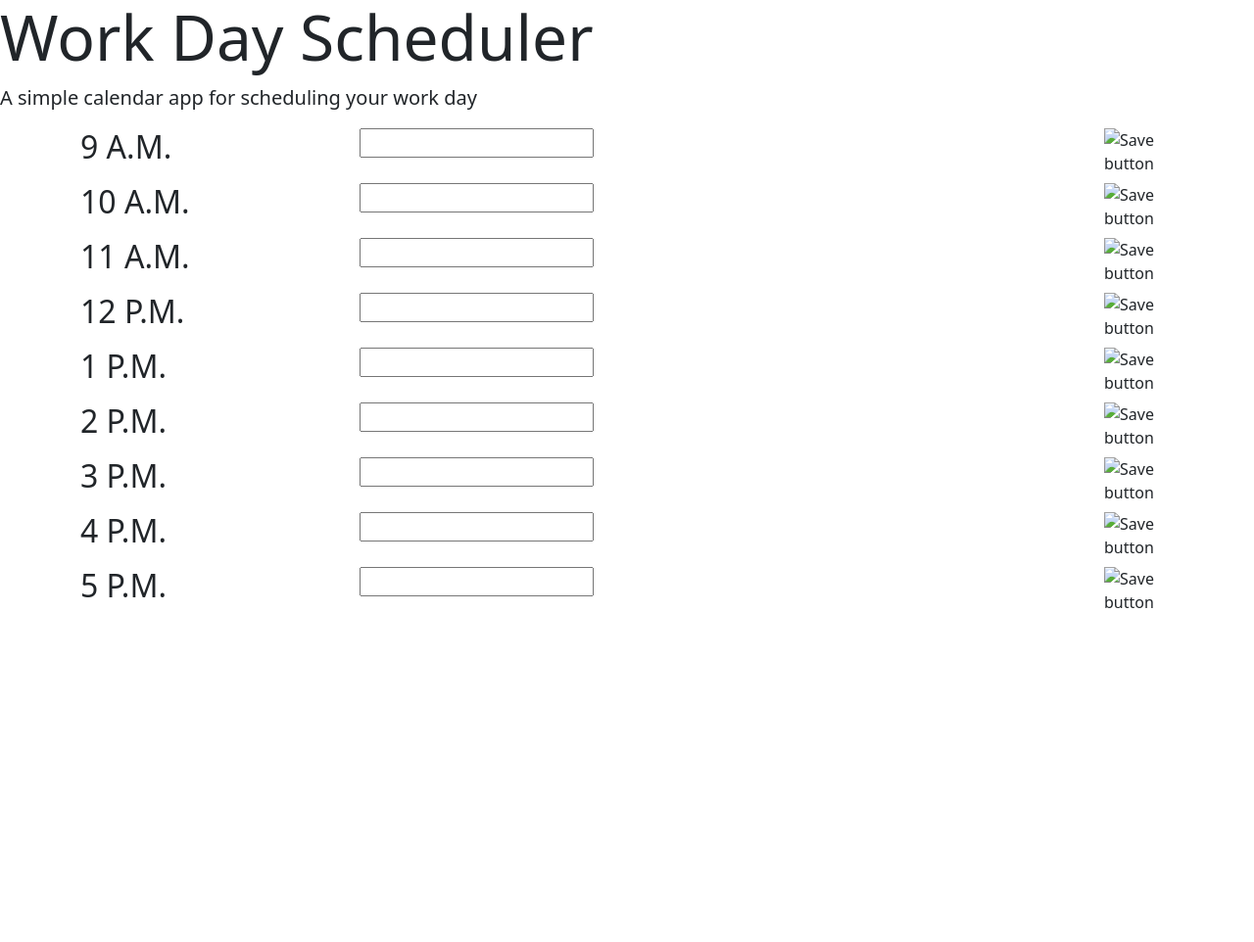
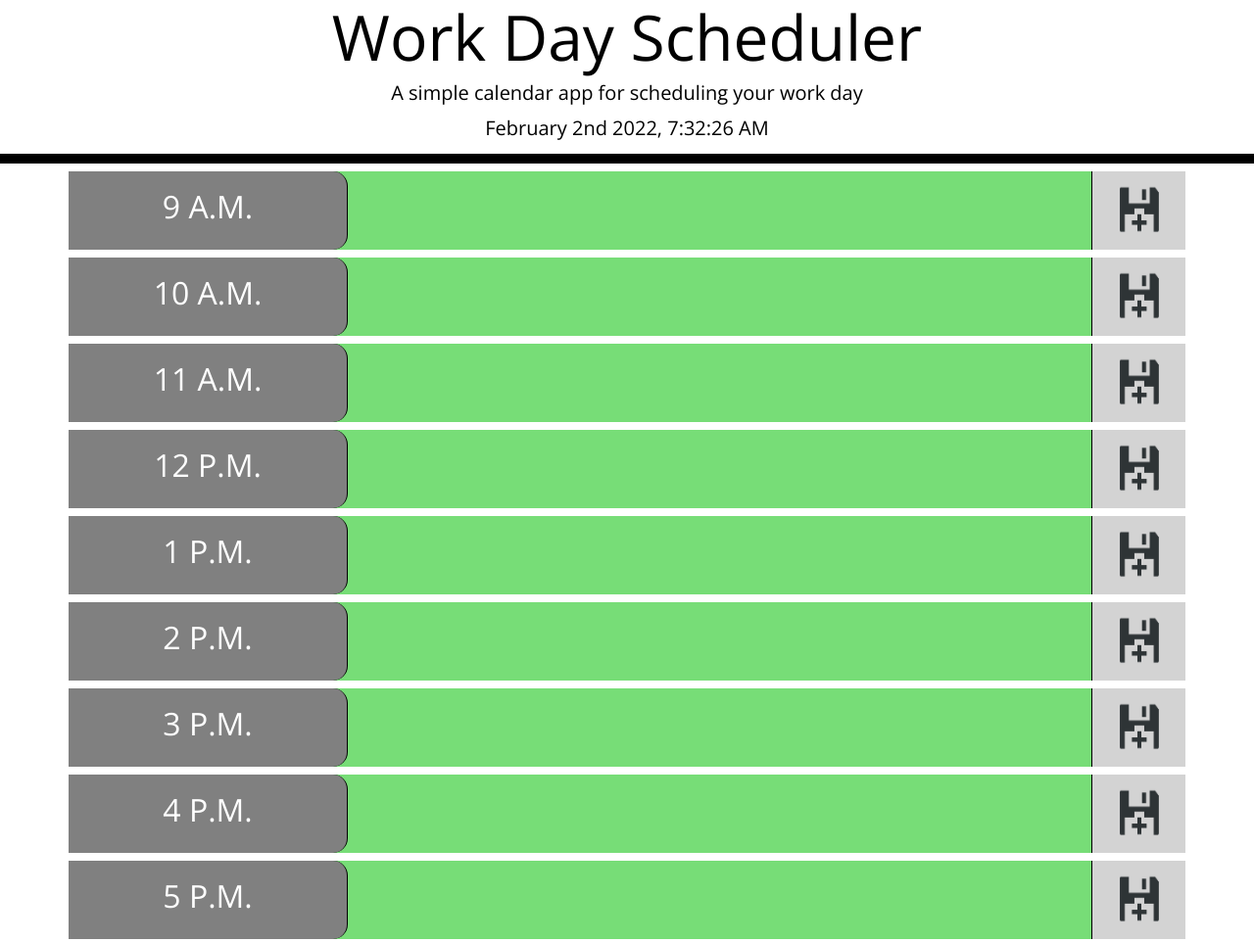
Before and after one commit to djmarcy/pt-planner, a plain HTML site: page index.html in a window 1280 px wide. Shown: the whole page at 98% size. Before the commit the page ends 800 px from the top, so only its background shows below. Drawn offline with nearby package versions, Linux system fonts and the light colour scheme; the site is published under a folder, as on GitHub Pages, so addresses that start at the root find nothing.

Commit message:
Update index.html

```diff
--- a/index.html
+++ b/index.html
@@ -11,7 +11,7 @@
   <link rel="stylesheet" href="https://use.fontawesome.com/releases/v5.8.1/css/all.css"
     integrity="sha384-50oBUHEmvpQ+1lW4y57PTFmhCaXp0ML5d60M1M7uH2+nqUivzIebhndOJK28anvf" crossorigin="anonymous" />
   <link href="https://fonts.googleapis.com/css?family=Open+Sans&display=swap" rel="stylesheet" />
-  <link rel="stylesheet" href="/assets/css/style.css" />
+  <link rel="stylesheet" href="./assets/css/style.css" />
   <title>Work Day Scheduler</title>
 </head>
 
@@ -31,7 +31,7 @@
         <input type="textarea" name="textarea9" class="textarea" id="input9">
       </div>
       <div class="save-block col-md-1">
-        <img src="/assets/imgs/icon-pack-2129743.png" alt="Save button" class="save-img" id="9">
+        <img src="./assets/imgs/icon-pack-2129743.png" alt="Save button" class="save-img" id="9">
       </div>
     </div>
 
@@ -43,7 +43,7 @@
         <input type="textarea" name="textarea10" class="textarea" id="input10">
       </div>
       <div class="save-block col-md-1">
-        <img src="/assets/imgs/icon-pack-2129743.png" alt="Save button" class="save-img" id="10">
+        <img src="./assets/imgs/icon-pack-2129743.png" alt="Save button" class="save-img" id="10">
       </div>
     </div>
 
@@ -55,7 +55,7 @@
         <input type="textarea" name="textarea11" class="textarea" id="input11">
       </div>
       <div class="save-block col-md-1">
-        <img src="/assets/imgs/icon-pack-2129743.png" alt="Save button" class="save-img" id="11">
+        <img src="./assets/imgs/icon-pack-2129743.png" alt="Save button" class="save-img" id="11">
       </div>
     </div>
 
@@ -67,7 +67,7 @@
         <input type="textarea" name="textarea12" class="textarea" id="input12">
       </div>
       <div class="save-block col-md-1">
-        <img src="/assets/imgs/icon-pack-2129743.png" alt="Save button" class="save-img" id="12">
+        <img src="./assets/imgs/icon-pack-2129743.png" alt="Save button" class="save-img" id="12">
       </div>
     </div>
 
@@ -79,7 +79,7 @@
         <input type="textarea" name="textarea1" class="textarea" id="input13">
       </div>
       <div class="save-block col-md-1">
-        <img src="/assets/imgs/icon-pack-2129743.png" alt="Save button" class="save-img" id="13">
+        <img src="./assets/imgs/icon-pack-2129743.png" alt="Save button" class="save-img" id="13">
       </div>
     </div>
 
@@ -91,7 +91,7 @@
         <input type="textarea" name="textarea2" class="textarea" id="input14">
       </div>
       <div class="save-block col-md-1">
-        <img src="/assets/imgs/icon-pack-2129743.png" alt="Save button" class="save-img" id="14">
+        <img src="./assets/imgs/icon-pack-2129743.png" alt="Save button" class="save-img" id="14">
       </div>
     </div>
 
@@ -103,7 +103,7 @@
         <input type="textarea" name="textarea3" class="textarea" id="input15">
       </div>
       <div class="save-block col-md-1">
-        <img src="/assets/imgs/icon-pack-2129743.png" alt="Save button" class="save-img" id="15">
+        <img src="./assets/imgs/icon-pack-2129743.png" alt="Save button" class="save-img" id="15">
       </div>
     </div>
 
@@ -115,7 +115,7 @@
         <input type="textarea" name="textarea4" class="textarea" id="input16">
       </div>
       <div class="save-block col-md-1">
-      <img src="/assets/imgs/icon-pack-2129743.png" alt="Save button" class="save-img" id="16">
+      <img src="./assets/imgs/icon-pack-2129743.png" alt="Save button" class="save-img" id="16">
       </div>
     </div>
 
@@ -127,7 +127,7 @@
         <input type="textarea" name="textarea5" class="textarea" id="input17">
       </div>
       <div class="save-block col-md-1">
-        <img src="/assets/imgs/icon-pack-2129743.png" alt="Save button" class="save-img" id="17">
+        <img src="./assets/imgs/icon-pack-2129743.png" alt="Save button" class="save-img" id="17">
       </div>
     </div>
 
@@ -135,7 +135,7 @@
 
   <script src="https://cdnjs.cloudflare.com/ajax/libs/jquery/3.2.1/jquery.min.js"></script>
   <script src="https://cdnjs.cloudflare.com/ajax/libs/moment.js/2.24.0/moment.min.js"></script>
-  <script src="/assets/js/script.js"></script>
+  <script src="./assets/js/script.js"></script>
 </body>
 
 </html>
```
